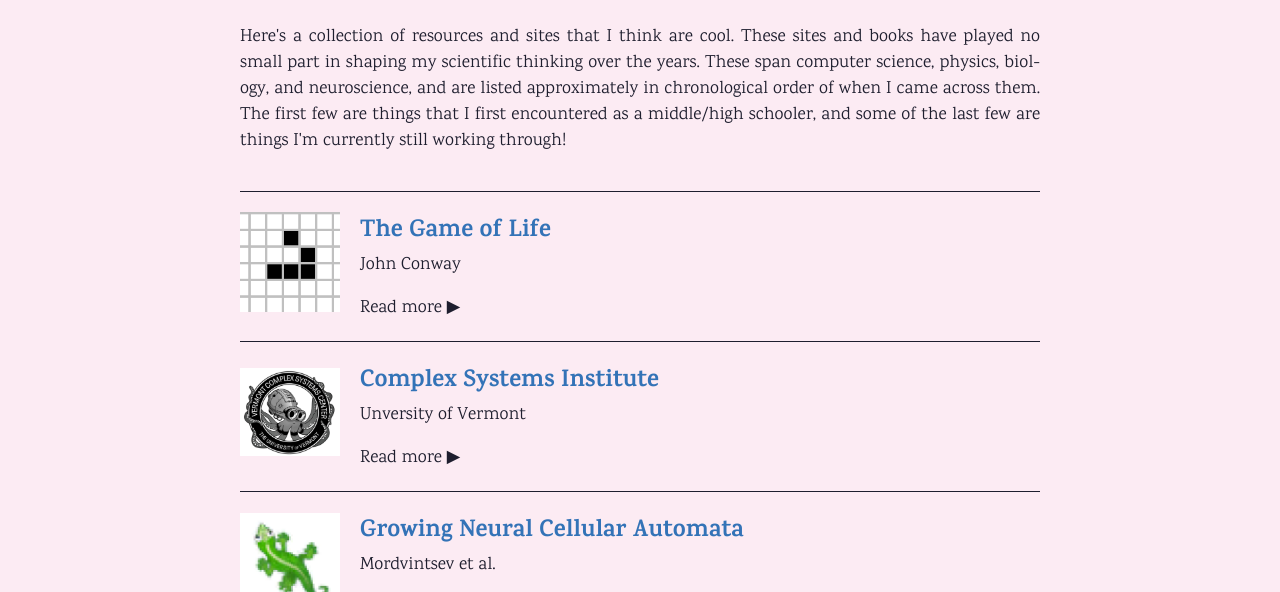
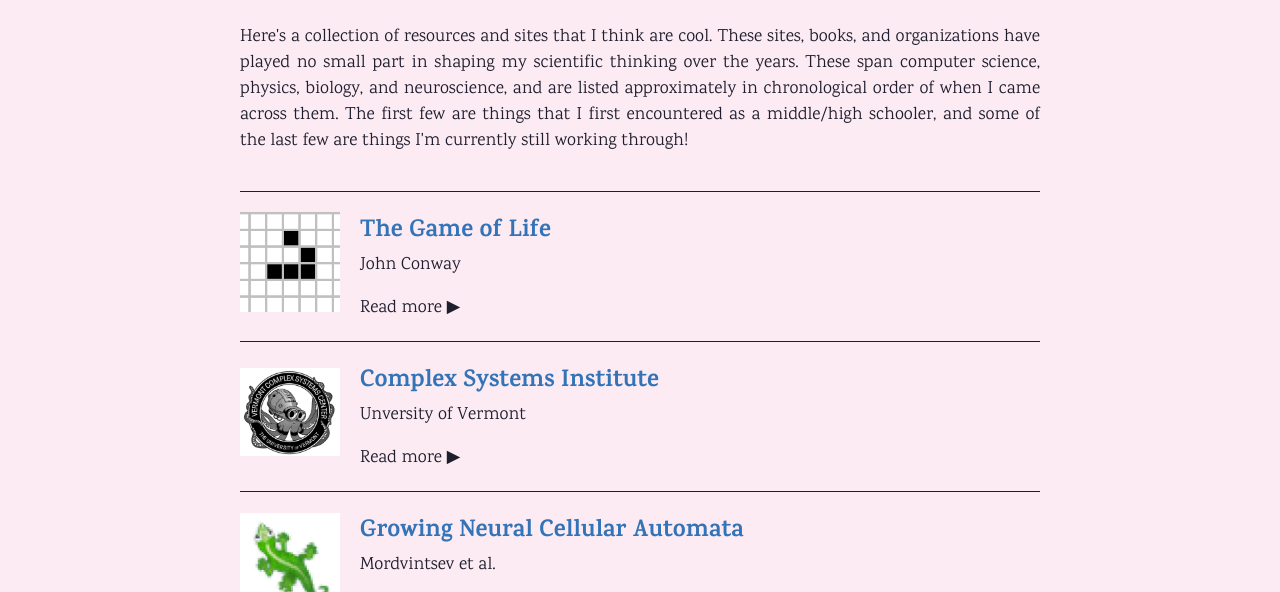
Before and after one commit to nathanhwu/nathanhwu.github.io, an Astro site: page /resources in a window 1280 px wide. Shown: the part 196-788 px from the top of the page. Built offline with nearby package versions, Linux system fonts and the light colour scheme; Astro itself is replaced by a stand-in of ours.

Commit message:
small update

```diff
--- a/src/pages/resources.astro
+++ b/src/pages/resources.astro
@@ -11,7 +11,7 @@ allResources.sort((a, b) => -1 * (b.data.sortIndex - a.data.sortIndex));
 <Layout pageTitle={pageTitle} description={description}>
     <h1>Resources</h1>
     <p>
-        Here's a collection of resources and sites that I think are cool. These sites and books have played no small part in shaping my scientific thinking over the years.
+        Here's a collection of resources and sites that I think are cool. These sites, books, and organizations have played no small part in shaping my scientific thinking over the years.
         These span computer science, physics, biology, and neuroscience, and are listed approximately in chronological order of when I came across them.
         The first few are things that I first encountered as a middle/high schooler, and some of the last few are things I'm currently still working through!
     </p>
```
